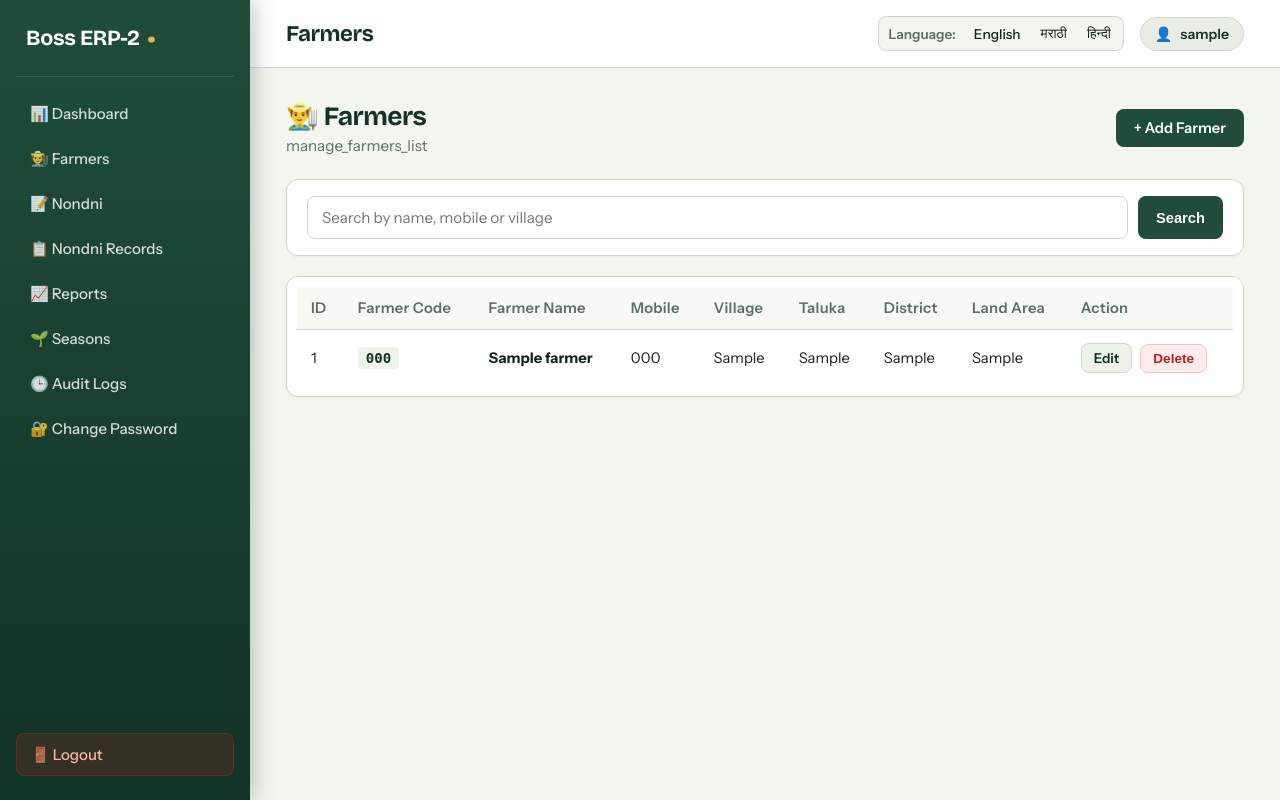
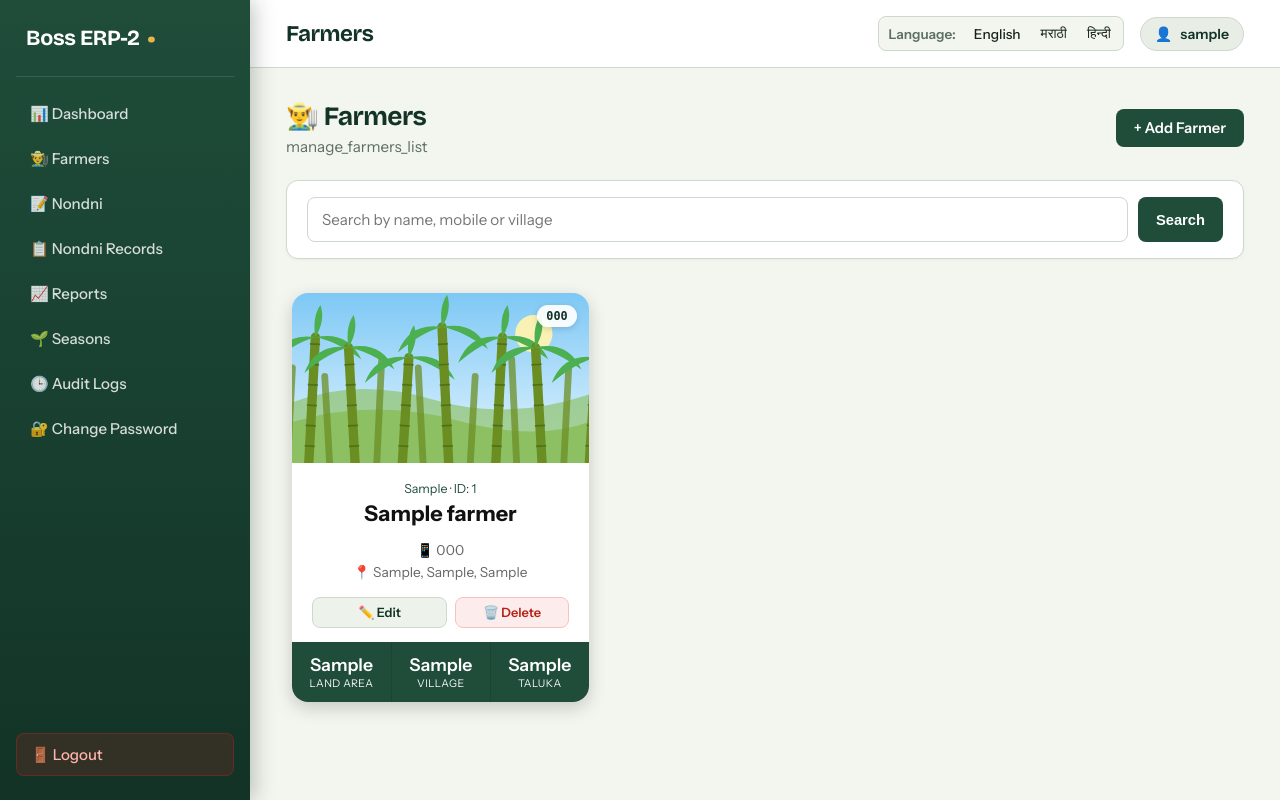
Before and after one commit to shubhamgorakh1/sugarcane_app, a Flask app: page /farmers in a window 1280 px wide. Run offline with Flask 3, Linux system fonts and the light colour scheme; the visitor is signed in with stand-in values (Sample User, id 1); tables that the repository leaves empty or names only in its code hold one stand-in row (values such as "Sample post").

Commit message:
Redesign farmers page with sugarcane image cards

```diff
--- a/app.py
+++ b/app.py
@@ -154,8 +154,18 @@ TRANSLATIONS = {
         "password_changed_successfully": "Password changed successfully.",
         "total_nondni_label": "Total Nondni",
         "total_planting_area": "Total Planting Area",
+        "add_farmers": "Add Farmers",
+"nondni_form": "Nondni Form",
+"total_seasons": "Total Seasons",
+"trips": "Trips",
+"total": "Total",
     },
     "mr": {
+        "add_farmers": "शेतकरी जोडा",
+"nondni_form": "नोंदणी फॉर्म",
+"total_seasons": "एकूण हंगाम",
+"trips": "नोंदणी",
+"total": "एकूण",
         "dashboard": "डॅशबोर्ड",
         "farmers": "शेतकरी",
         "nondni": "नोंदणी",
@@ -392,11 +402,18 @@ TRANSLATIONS = {
         "password_changed_successfully": "पासवर्ड सफलतापूर्वक बदल दिया गया।",
         "total_nondni_label": "कुल पंजीकरण",
         "total_planting_area": "कुल रोपण क्षेत्र",
+        'add_farmers': 'शेतकरी जोडा',
+"add_farmers": "किसान जोड़ें",
+"nondni_form": "पंजीकरण फॉर्म",
+"total_seasons": "कुल सीजन",
+"trips": "पंजीकरण",
+"total": "कुल",
     },
 }
 
 
 @app.context_processor
+
 def inject_translations():
     language = session.get("language", "en")
     return {
--- a/templates/farmers.html
+++ b/templates/farmers.html
@@ -1,4 +1,3 @@
-
 {% extends "base.html" %}
 
 {% block title %}
@@ -9,8 +8,65 @@
 {{ t('farmers_title') }}
 {% endblock %}
 
+{# ==========================================================
+   SUGARCANE SCENE (inline SVG - no image files needed)
+   v = 1, 2 or 3  -> three different looks
+========================================================== #}
+{% macro cane_scene(v) %}
+{% set sky_top  = {1: '#7ec8f5', 2: '#ffd8a8', 3: '#b9e6c9'}[v] %}
+{% set sky_bot  = {1: '#e6f6ff', 2: '#fff1dc', 3: '#f2fbe9'}[v] %}
+{% set hill     = {1: '#8cc063', 2: '#c7b24a', 3: '#5fa86a'}[v] %}
+{% set cane     = {1: '#6b8e23', 2: '#8a9a2b', 3: '#3f7d3a'}[v] %}
+{% set cane_dk  = {1: '#4b6a14', 2: '#5f6c18', 3: '#285a26'}[v] %}
+{% set leaf     = {1: '#4caf50', 2: '#7cb342', 3: '#2e9e4f'}[v] %}
+{% set sun      = {1: '#fff3b0', 2: '#ffb347', 3: '#fff3b0'}[v] %}
+<svg viewBox="0 0 400 200" preserveAspectRatio="xMidYMid slice"
+     xmlns="http://www.w3.org/2000/svg" class="cane-svg" aria-hidden="true">
+    <defs>
+        <linearGradient id="sky{{ v }}" x1="0" y1="0" x2="0" y2="1">
+            <stop offset="0" stop-color="{{ sky_top }}"/>
+            <stop offset="1" stop-color="{{ sky_bot }}"/>
+        </linearGradient>
+    </defs>
+
+    <rect width="400" height="200" fill="url(#sky{{ v }})"/>
+    <circle cx="{{ 310 if v != 2 else 90 }}" cy="48" r="22" fill="{{ sun }}" opacity="0.95"/>
+
+    <!-- hills -->
+    <path d="M0 140 Q90 95 190 125 T400 110 V200 H0 Z" fill="{{ hill }}" opacity="0.65"/>
+    <path d="M0 160 Q110 120 220 150 T400 140 V200 H0 Z" fill="{{ hill }}"/>
+
+    <!-- back canes -->
+    <g stroke="{{ cane }}" stroke-linecap="round" opacity="0.75">
+        {% for x in [20, 70, 125, 180, 235, 290, 345, 385] %}
+        <line x1="{{ x }}" y1="205" x2="{{ x + (6 if loop.index is odd else -6) }}" y2="{{ 78 + (loop.index % 3) * 10 }}" stroke-width="8"/>
+        {% endfor %}
+    </g>
+
+    <!-- front canes with nodes -->
+    {% for x in [45, 100, 155, 210, 265, 320, 375] %}
+    {% set top = 40 + (loop.index % 4) * 12 %}
+    {% set lean = 8 if loop.index is odd else -8 %}
+    <g>
+        <line x1="{{ x }}" y1="205" x2="{{ x + lean }}" y2="{{ top }}" stroke="{{ cane }}" stroke-width="11" stroke-linecap="round"/>
+        <line x1="{{ x }}" y1="205" x2="{{ x + lean }}" y2="{{ top }}" stroke="{{ cane_dk }}" stroke-width="12" stroke-dasharray="2 22" opacity="0.8"/>
+        <!-- leaves -->
+        <path d="M{{ x + lean }} {{ top }} Q{{ x + lean - 38 }} {{ top - 6 }} {{ x + lean - 52 }} {{ top + 30 }} Q{{ x + lean - 24 }} {{ top + 6 }} {{ x + lean }} {{ top }} Z" fill="{{ leaf }}"/>
+        <path d="M{{ x + lean }} {{ top }} Q{{ x + lean + 38 }} {{ top - 8 }} {{ x + lean + 54 }} {{ top + 26 }} Q{{ x + lean + 24 }} {{ top + 4 }} {{ x + lean }} {{ top }} Z" fill="{{ leaf }}"/>
+        <path d="M{{ x + lean }} {{ top }} Q{{ x + lean - 4 }} {{ top - 24 }} {{ x + lean + 6 }} {{ top - 38 }} Q{{ x + lean + 12 }} {{ top - 20 }} {{ x + lean }} {{ top }} Z" fill="{{ leaf }}"/>
+    </g>
+    {% endfor %}
+</svg>
+{% endmacro %}
+
+
 {% block extra_css %}
 <style>
+
+/* ================================
+   HEADER
+================================ */
+
 .farmer-header-actions {
     display: flex;
     justify-content: space-between;
@@ -19,23 +75,28 @@
     margin-bottom: 24px;
 }
 
+.page-header h2 { margin-bottom: 5px; }
+.page-header p  { margin: 0; color: var(--muted); }
+
+
+/* ================================
+   SEARCH
+================================ */
+
 .search-card {
     background: var(--surface);
     padding: 16px 20px;
     border-radius: var(--radius-md);
     border: 1.5px solid var(--line);
-    margin-bottom: 20px;
+    margin-bottom: 28px;
     box-shadow: var(--shadow-sm);
 }
 
-.search-form {
-    display: flex;
-    gap: 10px;
-}
+.search-form { display: flex; gap: 10px; }
 
 .search-form input {
     flex: 1;
-    padding: 11px 14px;
+    padding: 12px 14px;
     border: 1.5px solid var(--line);
     border-radius: var(--radius-sm);
     font: inherit;
@@ -49,29 +110,144 @@
     box-shadow: 0 0 0 3px rgba(31, 77, 58, 0.12);
 }
 
+
+/* ================================
+   GRID  (3 per row)
+================================ */
+
+.farmer-grid {
+    display: grid;
+    grid-template-columns: repeat(3, minmax(0, 1fr));
+    gap: 28px;
+    padding: 6px;
+}
+
+
+/* ================================
+   CARD
+================================ */
+
+.farmer-card {
+    --accent: #00b04f;
+
+    display: flex;
+    flex-direction: column;
+
+    background: #fff;
+    border-radius: 16px;
+    overflow: hidden;
+
+    box-shadow: 0 6px 18px rgba(0, 0, 0, 0.18);
+
+    transition: transform 0.2s ease, box-shadow 0.2s ease;
+}
+
+.farmer-card:hover {
+    transform: translateY(-5px);
+    box-shadow: 0 14px 28px rgba(0, 0, 0, 0.24);
+}
+
+.farmer-card.theme-1 { --accent: #1f4d3a; }
+.farmer-card.theme-2 { --accent: #1f4d3a; }
+.farmer-card.theme-3 { --accent: #1f4d3a; }
+
+
+/* ---------- image ---------- */
+
+.farmer-image {
+    position: relative;
+    height: 170px;
+    background: #dff1e3;
+    overflow: hidden;
+}
+
+.cane-svg {
+    display: block;
+    width: 100%;
+    height: 100%;
+}
+
 .farmer-code-badge {
+    position: absolute;
+    top: 12px;
+    right: 12px;
+
     font-family: monospace;
-    font-size: 0.88rem;
-    background: #edf3ea;
+    font-size: 0.74rem;
+    font-weight: 700;
+
+    background: rgba(255, 255, 255, 0.92);
     color: var(--stalk-dark);
-    padding: 3px 8px;
-    border-radius: 4px;
-    font-weight: 600;
+
+    padding: 4px 9px;
+    border-radius: 20px;
+
+    box-shadow: 0 2px 6px rgba(0, 0, 0, 0.15);
+}
+
+
+/* ---------- body ---------- */
+
+.farmer-body {
+    flex: 1;
+    padding: 18px 20px 14px;
+    text-align: center;
+
+    display: flex;
+    flex-direction: column;
+    align-items: center;
+}
+
+.farmer-meta {
+    font-size: 0.78rem;
+    color: var(--accent);
+    margin-bottom: 4px;
+}
+
+.farmer-name {
+    font-size: 1.35rem;
+    font-weight: 700;
+    color: #111;
+    line-height: 1.25;
+    margin: 0 0 12px;
+    word-break: break-word;
+}
+
+.farmer-desc {
+    font-size: 0.86rem;
+    line-height: 1.6;
+    color: #666;
+    margin: 0 0 14px;
+}
+
+
+/* ---------- actions ---------- */
+
+.farmer-card-actions {
+    display: flex;
+    gap: 8px;
+    width: 100%;
+    margin-top: auto;
 }
 
 .edit-action-btn,
 .delete-action-btn {
+    flex: 1;
     display: inline-flex;
     align-items: center;
     justify-content: center;
-    padding: 6px 12px;
+
+    padding: 7px 10px;
     border-radius: var(--radius-sm);
+
+    font: inherit;
     font-weight: 600;
-    font-size: 0.85rem;
+    font-size: 0.8rem;
+
     cursor: pointer;
     text-decoration: none;
+    white-space: nowrap;
     transition: all 0.15s;
-    white-space: nowrap;
 }
 
 .edit-action-btn {
@@ -87,6 +263,7 @@
 }
 
 .delete-action-btn {
+    width: 100%;
     background: #fdecec;
     color: #b42318;
     border: 1px solid #f5c2c0;
@@ -97,43 +274,85 @@
     color: #fff;
 }
 
-.delete-form {
-    display: inline;
+.delete-form { display: flex; flex: 1; margin: 0; }
+
+
+/* ---------- footer stats ---------- */
+
+.farmer-stats {
+    display: grid;
+    grid-template-columns: repeat(3, 1fr);
+    background: var(--accent);
+    color: #fff;
 }
 
-.action-buttons {
-    display: flex;
-    align-items: center;
-    gap: 8px;
+.farmer-stat {
+    padding: 12px 6px;
+    text-align: center;
+    border-left: 1px solid rgba(0, 0, 0, 0.12);
+    min-width: 0;
 }
 
+.farmer-stat:first-child { border-left: none; }
+
+.farmer-stat-value {
+    display: block;
+    font-size: 1.1rem;
+    font-weight: 600;
+    line-height: 1.2;
+
+    overflow: hidden;
+    text-overflow: ellipsis;
+    white-space: nowrap;
+    padding: 0 4px;
+}
+
+.farmer-stat-label {
+    display: block;
+    margin-top: 2px;
+    font-size: 0.66rem;
+    text-transform: uppercase;
+    letter-spacing: 0.4px;
+    opacity: 0.95;
+}
+
+
+/* ================================
+   EMPTY STATE
+================================ */
+
 .empty-message {
-    padding: 40px;
+    padding: 50px 20px;
     text-align: center;
     color: var(--muted);
     font-size: 0.95rem;
 }
 
-@media (max-width: 650px) {
-    .farmer-header-actions {
-        flex-direction: column;
-        align-items: stretch;
+
+/* ================================
+   RESPONSIVE
+================================ */
+
+@media (max-width: 1100px) {
+    .farmer-grid { grid-template-columns: repeat(2, minmax(0, 1fr)); }
 }
 
-    .search-form {
-        flex-direction: column;
+@media (max-width: 650px) {
+    .farmer-header-actions { flex-direction: column; align-items: stretch; }
+    .search-form { flex-direction: column; }
+    .farmer-grid { grid-template-columns: 1fr; gap: 22px; }
 }
 
-    .table-wrapper {
-        overflow-x: auto;
-    }
-}
 </style>
 {% endblock %}
 
+
 {% block content %}
 
+<!-- HEADER -->
+
 <div class="farmer-header-actions">
+
     <div class="page-header" style="margin-bottom: 0">
         <h2>👨‍🌾 {{ t('farmers_title') }}</h2>
         <p>{{ t('manage_farmers_list') }}</p>
@@ -142,13 +361,15 @@
     <a href="{{ url_for('add_farmer') }}" class="btn-primary">
         + {{ t('add_farmer') }}
     </a>
+
 </div>
 
-<!-- Search Section -->
+
+<!-- SEARCH -->
+
 <div class="search-card">
-    <form method="GET"
-          action="{{ url_for('farmers') }}"
-          class="search-form">
+
+    <form method="GET" action="{{ url_for('farmers') }}" class="search-form">
 
         <input
             type="text"
@@ -166,91 +387,102 @@
             {{ t('clear') }}
         </a>
         {% endif %}
+
     </form>
+
 </div>
 
-<!-- Farmers Table -->
-<div class="table-card">
+
+<!-- FARMER CARDS -->
 
 {% if farmers %}
 
-    <div class="table-wrapper">
-        <table>
-            <thead>
-                <tr>
-                    <th>ID</th>
-                    <th>{{ t('farmer_code') }}</th>
-                    <th>{{ t('farmer_name') }}</th>
-                    <th>{{ t('mobile') }}</th>
-                    <th>{{ t('village') }}</th>
-                    <th>{{ t('taluka') }}</th>
-                    <th>{{ t('district') }}</th>
-                    <th>{{ t('land_area') }}</th>
-                    <th>{{ t('action') }}</th>
-                </tr>
-            </thead>
+<div class="farmer-grid">
 
-            <tbody>
     {% for farmer in farmers %}
-                <tr>
-                    <td>{{ farmer.id }}</td>
+    {# cycles 1 -> 2 -> 3 so neighbouring cards look different #}
+    {% set v = (loop.index0 % 3) + 1 %}
 
-                    <td>
-                        <span class="farmer-code-badge">
-                            {{ farmer.farmer_code }}
-                        </span>
-                    </td>
+    <div class="farmer-card theme-{{ v }}">
 
-                    <td>
-                        <strong>{{ farmer.farmer_name }}</strong>
-                    </td>
+        <!-- Sugarcane image -->
+        <div class="farmer-image">
+            {{ cane_scene(v) }}
+            <span class="farmer-code-badge">{{ farmer.farmer_code }}</span>
+        </div>
 
-                    <td>{{ farmer.mobile }}</td>
-                    <td>{{ farmer.village or '-' }}</td>
-                    <td>{{ farmer.taluka or '-' }}</td>
-                    <td>{{ farmer.district or '-' }}</td>
-                    <td>{{ farmer.land_area or '-' }}</td>
+        <!-- Body -->
+        <div class="farmer-body">
 
-                    <td>
-                        <div class="action-buttons">
+            <div class="farmer-meta">
+                {{ farmer.district or '-' }} &middot; ID: {{ farmer.id }}
+            </div>
 
-                            <!-- Edit Button -->
+            <h3 class="farmer-name">{{ farmer.farmer_name }}</h3>
+
+            <p class="farmer-desc">
+                📱 {{ farmer.mobile or '-' }}<br>
+                📍 {{ farmer.village or '-' }}, {{ farmer.taluka or '-' }}, {{ farmer.district or '-' }}
+            </p>
+
+            <div class="farmer-card-actions">
+
                 <a
                     href="{{ url_for('edit_farmer', farmer_id=farmer.id) }}"
-                                class="edit-action-btn">
-                                {{ t('edit') }}
+                    class="edit-action-btn"
+                >
+                    ✏️ {{ t('edit') }}
                 </a>
 
-                            <!-- Delete Button -->
                 <form
                     method="POST"
                     action="{{ url_for('delete_farmer', farmer_id=farmer.id) }}"
                     class="delete-form"
-                                onsubmit="return confirm('Are you sure you want to delete this farmer?');">
-
-                                <button
-                                    type="submit"
-                                    class="delete-action-btn">
-                                    Delete
+                    onsubmit="return confirm('Are you sure you want to delete this farmer?');"
+                >
+                    <button type="submit" class="delete-action-btn">
+                        🗑️ Delete
                     </button>
                 </form>
 
             </div>
-                    </td>
-                </tr>
+
+        </div>
+
+        <!-- Coloured stats footer -->
+        <div class="farmer-stats">
+
+            <div class="farmer-stat">
+                <span class="farmer-stat-value">{{ farmer.land_area or '-' }}</span>
+                <span class="farmer-stat-label">{{ t('land_area') }}</span>
+            </div>
+
+            <div class="farmer-stat">
+                <span class="farmer-stat-value">{{ farmer.village or '-' }}</span>
+                <span class="farmer-stat-label">{{ t('village') }}</span>
+            </div>
+
+            <div class="farmer-stat">
+                <span class="farmer-stat-value">{{ farmer.taluka or '-' }}</span>
+                <span class="farmer-stat-label">{{ t('taluka') }}</span>
+            </div>
+
+        </div>
+
+    </div>
+
     {% endfor %}
-            </tbody>
-        </table>
+
 </div>
 
 {% else %}
 
+<div class="farmers-card-container">
     <div class="empty-message">
         {{ t('no_farmers') }}
+    </div>
 </div>
 
 {% endif %}
 
-</div>
-
 {% endblock %}
```
Also changed, not shown: templates/dashboard.html (+10 -10 lines). Lines whose indentation alone changed are shown as unchanged.
